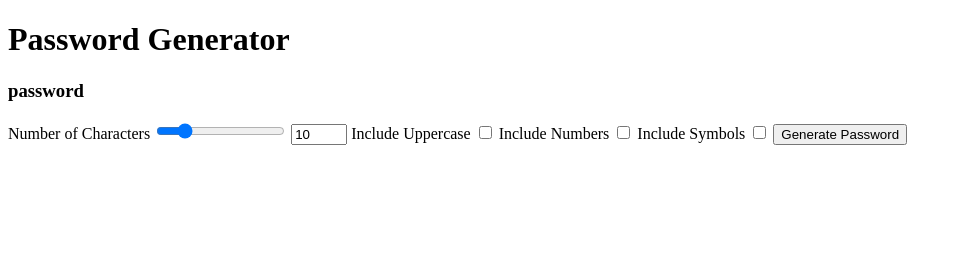
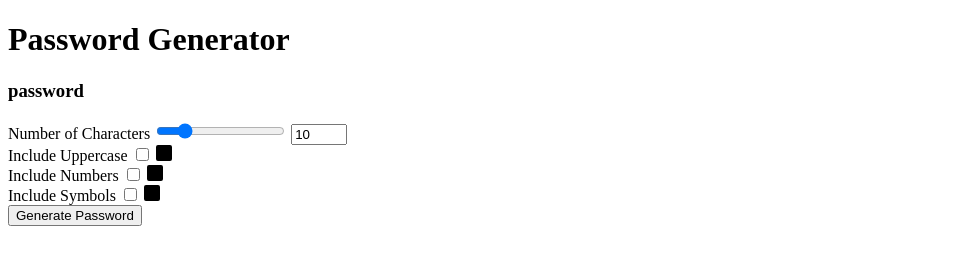
Before and after one commit to ravindra-23/password-generator, a plain HTML site: page index.html in a window 1280 px wide. Shown: the whole page, without its empty margins (0-962 px from the left). Drawn offline with Linux system fonts and the light colour scheme.

Commit message:
added classes and divs

```diff
--- a/index.html
+++ b/index.html
@@ -9,23 +9,43 @@
 <body>
 	<div class="container">
 		<h1 class="app-title">Password Generator</h1>
-		<h3>password</h3>
+		<h3 class="password-display" id="passwordDisplay">password</h3>
 
-		<form>
+		<form class="password-form" id="passwordGeneratorForm">
+			<div class="range-input">
 				<label for="characterAmountNumber">Number of Characters</label>
 				<input type="range" min="1" max="50" value="10" id="characterAmountRange">
 				<input type="number" min="1" max="50" value="10" id="characterAmountNumber">
+			</div>
 
-			<label for="includeUppercase">Include Uppercase</label>
+			<div class="custom-input">
+				<label for="includeUppercase">Include Uppercase
 					<input type="checkbox" id="includeUppercase" >
+					<svg viewBox="0 0 64 64" height="1em" width="1em">
+						<path d="M 0 16 V 56 A 8 8 90 0 0 8 64 H 56 A 8 8 90 0 0 64 56 V 8 A 8 8 90 0 0 56 0 H 8 A 8 8 90 0 0 0 8 V 16 L 32 48 L 64 16 V 8 A 8 8 90 0 0 56 0 H 8 A 8 8 90 0 0 0 8 V 56 A 8 8 90 0 0 8 64 H 56 A 8 8 90 0 0 64 56 V 16" pathLength="575.0541381835938" class="path"></path>
+					</svg>
+				</label>
+			</div>
 
-			<label for="includeNumbers">Include Numbers</label>
+			<div class="custom-input">
+				<label for="includeNumbers">Include Numbers
 					<input type="checkbox" id="includeNumbers" >
+					<svg viewBox="0 0 64 64" height="1em" width="1em">
+						<path d="M 0 16 V 56 A 8 8 90 0 0 8 64 H 56 A 8 8 90 0 0 64 56 V 8 A 8 8 90 0 0 56 0 H 8 A 8 8 90 0 0 0 8 V 16 L 32 48 L 64 16 V 8 A 8 8 90 0 0 56 0 H 8 A 8 8 90 0 0 0 8 V 56 A 8 8 90 0 0 8 64 H 56 A 8 8 90 0 0 64 56 V 16" pathLength="575.0541381835938" class="path"></path>
+					</svg>
+				</label>
+			</div>
 
-			<label for="includeSymbols">Include Symbols</label>
+			<div class="custom-input">
+				<label for="includeSymbols">Include Symbols
 					<input type="checkbox" id="includeSymbols" >
+					<svg viewBox="0 0 64 64" height="1em" width="1em">
+						<path d="M 0 16 V 56 A 8 8 90 0 0 8 64 H 56 A 8 8 90 0 0 64 56 V 8 A 8 8 90 0 0 56 0 H 8 A 8 8 90 0 0 0 8 V 16 L 32 48 L 64 16 V 8 A 8 8 90 0 0 56 0 H 8 A 8 8 90 0 0 0 8 V 56 A 8 8 90 0 0 8 64 H 56 A 8 8 90 0 0 64 56 V 16" pathLength="575.0541381835938" class="path"></path>
+					</svg>
+				</label>
+			</div>
 
-			<button type="submit">Generate Password</button>
+			<button class="submit-button" type="submit">Generate Password</button>
 		</form>
 	</div>
 
```
Lines whose indentation alone changed are shown as unchanged.
